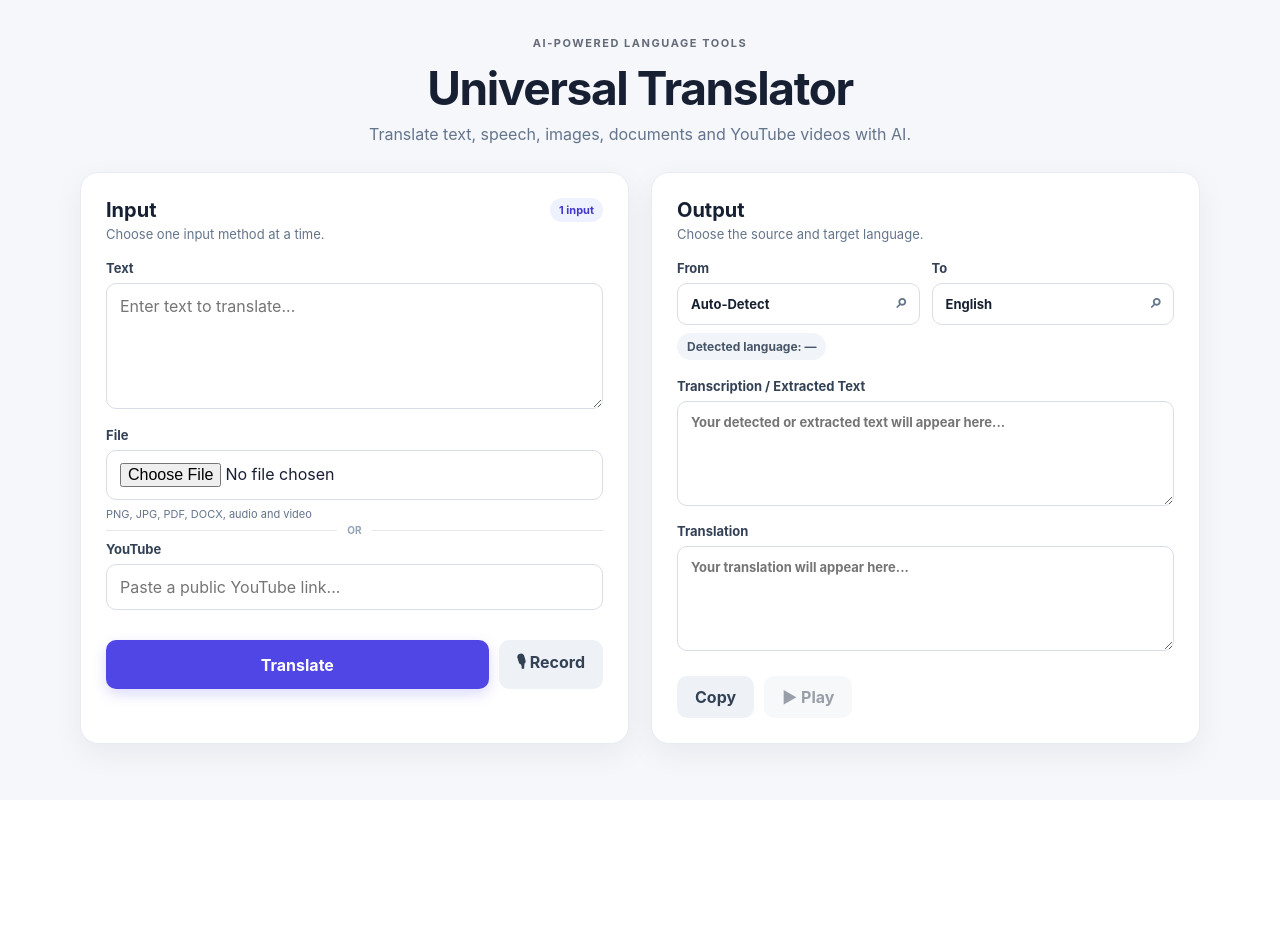
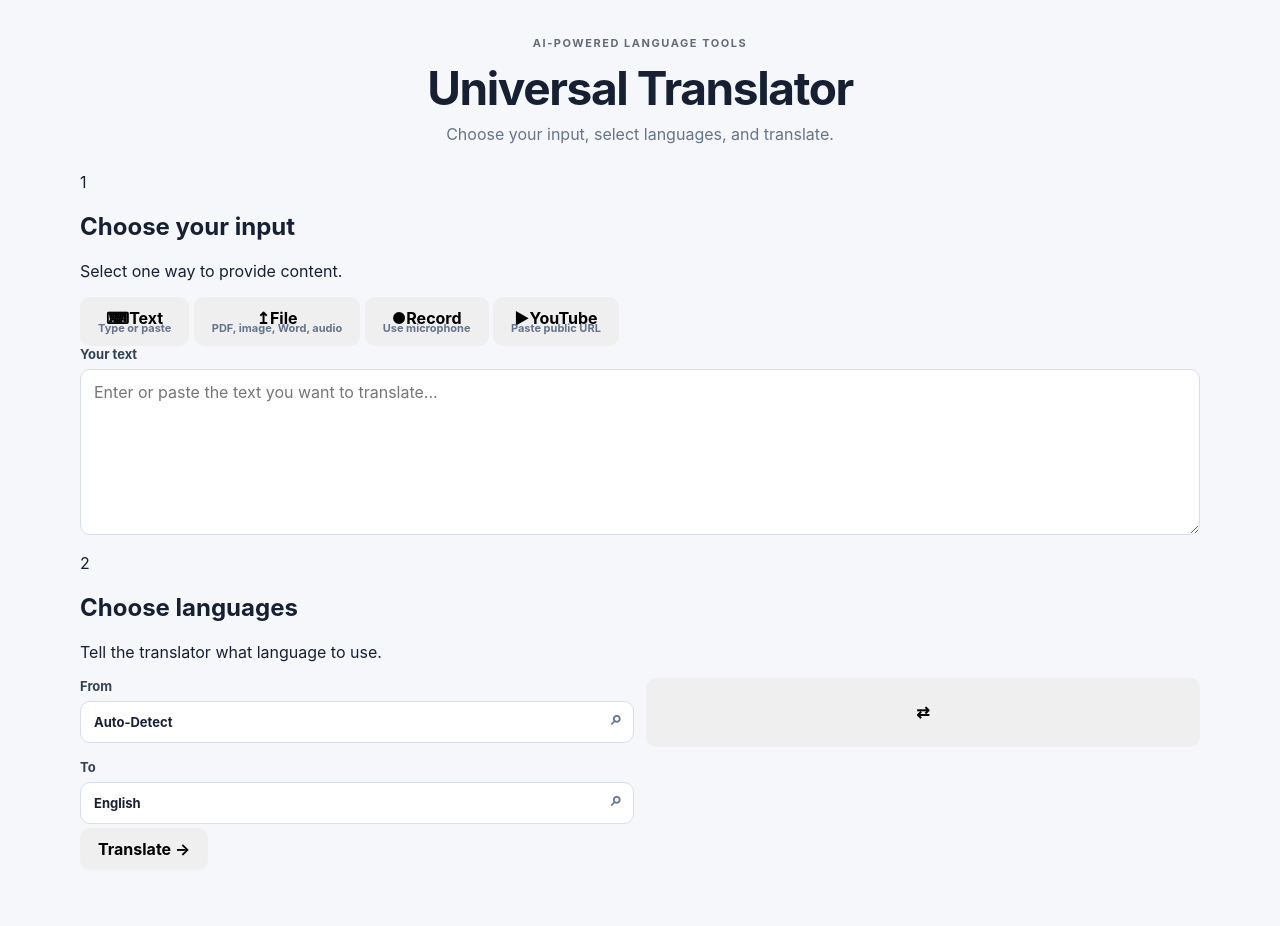
Before and after one commit to vidhya-2005/Translator, a Flask app: template templates/index.html in a window 1280 px wide. Before the commit the page ends 767 px from the top, so only its background shows below. Run offline with Flask 3, Linux system fonts and the light colour scheme; the template is opened without the code that fills it, so the values that code supplies are empty.

Commit message:
Redesign translator flow and results layout

```diff
--- a/templates/index.html
+++ b/templates/index.html
@@ -8,52 +8,95 @@
 </head>
 <body>
 <main class="container">
-    <header>
+    <header class="hero">
         <div class="eyebrow">AI-POWERED LANGUAGE TOOLS</div>
         <h1>Universal Translator</h1>
-        <p>Translate text, speech, images, documents and YouTube videos with AI.</p>
+        <p>Choose your input, select languages, and translate.</p>
     </header>
 
-    <section class="grid">
-        <div class="card input-card">
-            <div class="card-heading"><div><h2>Input</h2><p>Choose one input method at a time.</p></div><span class="input-badge">1 input</span></div>
-            <label for="text-input">Text</label>
-            <textarea id="text-input" rows="5" placeholder="Enter text to translate..."></textarea>
-            <label for="file-upload">File</label>
-            <input id="file-upload" type="file" accept=".png,.jpg,.jpeg,.pdf,.docx,audio/*,video/*">
-            <small>PNG, JPG, PDF, DOCX, audio and video</small>
-            <div class="or-divider"><span>OR</span></div>
-            <label for="youtube-link">YouTube</label>
-            <input id="youtube-link" type="url" placeholder="Paste a public YouTube link...">
-            <div class="actions primary-actions"><button id="translate-btn" class="primary-btn">Translate</button><button id="record-btn" class="secondary-btn">🎙 Record</button></div>
-            <p id="recording-status" class="recording-status"></p>
+    <section class="setup-card">
+        <div class="section-heading">
+            <div class="step-number">1</div>
+            <div><h2>Choose your input</h2><p>Select one way to provide content.</p></div>
         </div>
 
-        <div class="card output-card">
-            <div class="card-heading"><div><h2>Output</h2><p>Choose the source and target language.</p></div></div>
+        <div class="input-methods" role="tablist" aria-label="Input method">
+            <button class="input-method active" data-method="text" type="button"><span>⌨</span><strong>Text</strong><small>Type or paste</small></button>
+            <button class="input-method" data-method="file" type="button"><span>↥</span><strong>File</strong><small>PDF, image, Word, audio</small></button>
+            <button class="input-method" data-method="record" type="button"><span>●</span><strong>Record</strong><small>Use microphone</small></button>
+            <button class="input-method" data-method="youtube" type="button"><span>▶</span><strong>YouTube</strong><small>Paste public URL</small></button>
+        </div>
+
+        <div class="input-panels">
+            <div id="panel-text" class="input-panel active">
+                <label for="text-input">Your text</label>
+                <textarea id="text-input" rows="7" placeholder="Enter or paste the text you want to translate..."></textarea>
+            </div>
+
+            <div id="panel-file" class="input-panel hidden">
+                <label for="file-upload">Upload a file</label>
+                <label class="upload-box" for="file-upload">
+                    <span class="upload-icon">↥</span>
+                    <strong>Choose a file</strong>
+                    <span id="file-name">PNG, JPG, PDF, DOCX, audio or video</span>
+                </label>
+                <input id="file-upload" type="file" accept=".png,.jpg,.jpeg,.pdf,.docx,audio/*,video/*" hidden>
+            </div>
+
+            <div id="panel-record" class="input-panel hidden">
+                <div class="record-box">
+                    <div class="record-icon">🎙</div>
+                    <strong id="record-title">Record your voice</strong>
+                    <p id="recording-status">Click the button to start recording.</p>
+                    <button id="record-btn" class="secondary-btn" type="button">Start recording</button>
+                </div>
+            </div>
+
+            <div id="panel-youtube" class="input-panel hidden">
+                <label for="youtube-link">YouTube URL</label>
+                <input id="youtube-link" type="url" placeholder="https://www.youtube.com/watch?v=...">
+                <small>Use a public YouTube video.</small>
+            </div>
+        </div>
+    </section>
+
+    <section class="setup-card language-card">
+        <div class="section-heading">
+            <div class="step-number">2</div>
+            <div><h2>Choose languages</h2><p>Tell the translator what language to use.</p></div>
+        </div>
         <div class="language-grid">
             <label>From
                 <div class="language-search"><input id="source-search" list="language-options" autocomplete="off" placeholder="Search language..." value="Auto-Detect"><span class="search-icon">⌕</span></div>
                 <select id="source-lang" class="language-code-select" aria-hidden="true" tabindex="-1"><option value="auto">Auto-Detect</option>{% for code, name in languages.items() %}<option value="{{ code }}">{{ name|capitalize }}</option>{% endfor %}</select>
             </label>
+            <button id="swap-languages" class="swap-btn" type="button" title="Swap languages">⇄</button>
             <label>To
                 <div class="language-search"><input id="target-search" list="language-options" autocomplete="off" placeholder="Search language..." value="English"><span class="search-icon">⌕</span></div>
                 <select id="target-lang" class="language-code-select" aria-hidden="true" tabindex="-1">{% for code, name in languages.items() %}<option value="{{ code }}" {% if code == "en" %}selected{% endif %}>{{ name|capitalize }}</option>{% endfor %}</select>
             </label>
         </div>
         <datalist id="language-options"><option value="Auto-Detect"></option>{% for code, name in languages.items() %}<option value="{{ name|capitalize }}"></option>{% endfor %}</datalist>
-            <div id="detected-language" class="detected-language">Detected language: —</div>
-            <label>Transcription / Extracted Text<textarea id="transcription" rows="4" readonly placeholder="Your detected or extracted text will appear here..."></textarea></label>
-            <label>Translation<textarea id="translation" rows="4" readonly placeholder="Your translation will appear here..."></textarea></label>
-            <div class="actions"><button id="copy-btn" class="secondary-btn">Copy</button><button id="play-btn" class="secondary-btn" disabled>▶ Play</button></div>
-        </div>
+
+        <button id="translate-btn" class="translate-btn" type="button">Translate <span>→</span></button>
+        <p id="error-message" class="error"></p>
     </section>
 
     <div id="processing-panel" class="processing-panel hidden" aria-live="polite">
         <div class="processing-spinner"></div>
         <div class="processing-content"><strong id="processing-title">Processing your input</strong><span id="processing-detail">Preparing translation...</span><div class="processing-steps"><span id="step-1" class="active">1. Preparing</span><span id="step-2">2. Analyzing</span><span id="step-3">3. Translating</span></div></div>
     </div>
-    <p id="error-message" class="error"></p>
+
+    <section id="results-section" class="results-section hidden">
+        <div class="results-header">
+            <div><div class="eyebrow">TRANSLATION COMPLETE</div><h2>Your result</h2><p id="detected-language">Detected language: —</p></div>
+            <div class="result-actions"><button id="copy-btn" class="secondary-btn" type="button">Copy</button><button id="play-btn" class="secondary-btn" type="button" disabled>▶ Play</button></div>
+        </div>
+        <div class="result-grid">
+            <article class="result-card"><div class="result-label">TRANSCRIPTION / EXTRACTED TEXT</div><textarea id="transcription" rows="9" readonly placeholder="Your detected or extracted text will appear here..."></textarea></article>
+            <article class="result-card translation-result"><div class="result-label">TRANSLATION</div><textarea id="translation" rows="9" readonly placeholder="Your translation will appear here..."></textarea></article>
+        </div>
+    </section>
 </main>
 <script>const LANGUAGES = {{ languages|tojson }};</script>
 <script src="{{ url_for('static', filename='js/app.js') }}"></script>
```
Lines whose indentation alone changed are shown as unchanged.
